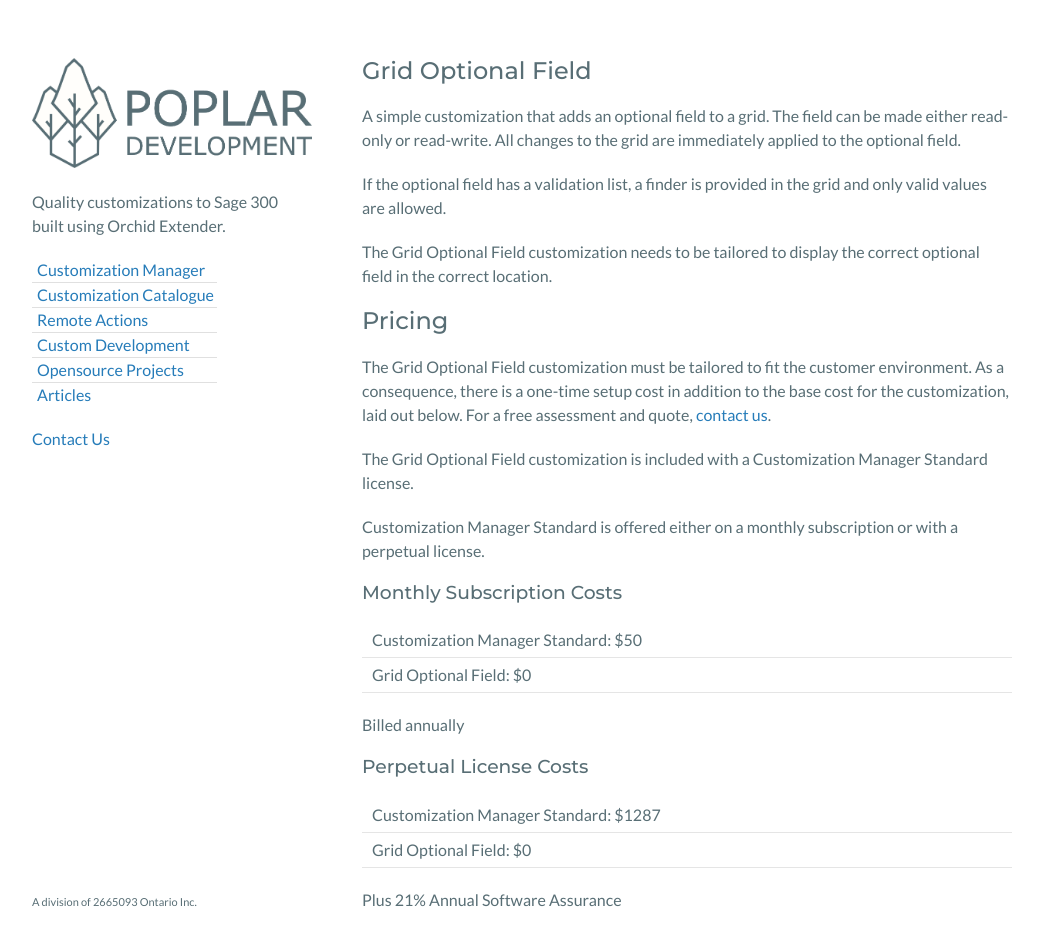
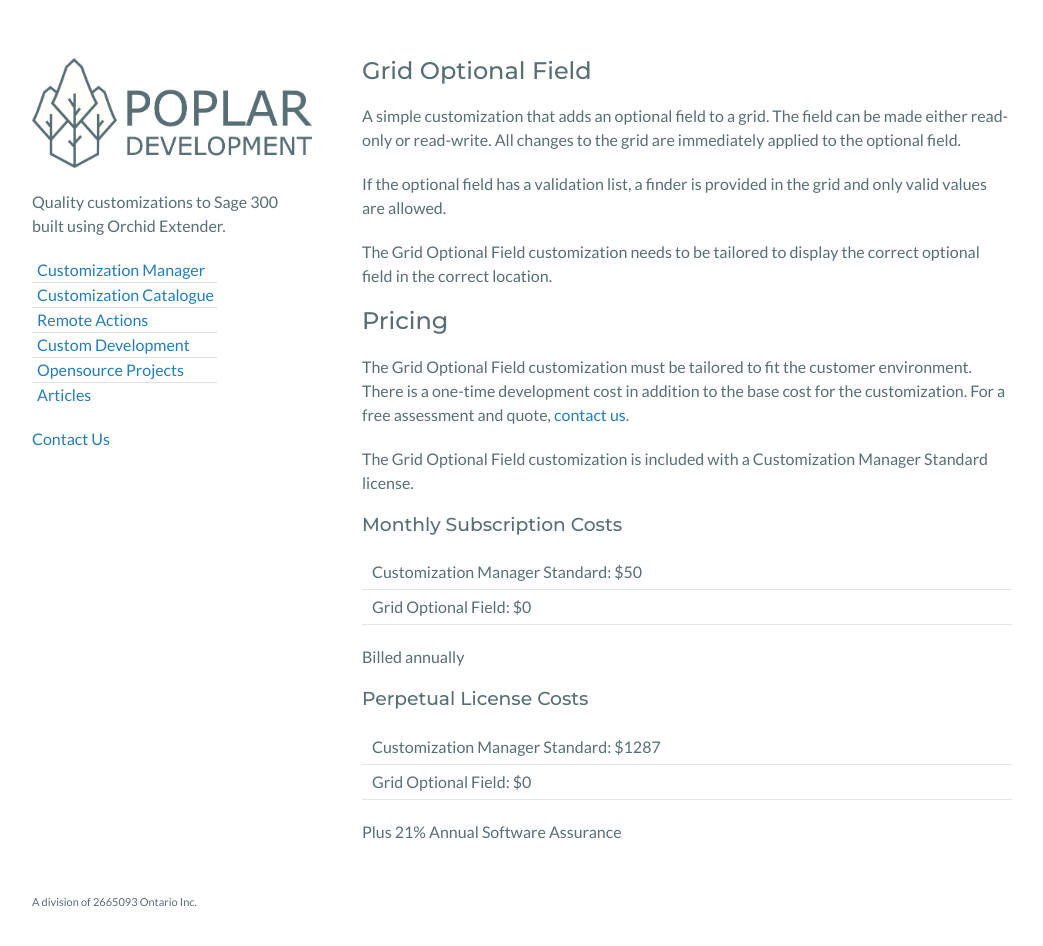
Before and after one commit to poplars-dev/poplars-dev.github.io, a Jekyll site: the page built from _customizations/poplar_gridoptf.md, in a window 1280 px wide and 982 px high. Shown: the top 946 px of the window, without its empty margins (118-1161 px from the left). Built offline with Jekyll 4.4.1, drawn with Linux system fonts in a browser that asks for light colours; a script that is not in the unit is left out.

Commit message:
simplify wording.

```diff
--- a/_includes/pricing.html
+++ b/_includes/pricing.html
@@ -2,17 +2,14 @@
 
 {% if page.format != "packaged" %}
 The {{ page.name }} customization must be tailored to fit the customer
-environment. As a consequence, there is a one-time setup cost in addition
-to the base cost for the customization, laid out below. For a free assessment
+environment. There is a one-time development cost in addition
+to the base cost for the customization. For a free assessment
 and quote,  <a href="mailto:chris@poplars.dev">contact us</a>.
 {% endif %}
 
 {% if page.monthly_cost == 0 %}
 The {{ page.name }} customization is included with a Customization Manager
 Standard license.
-
-Customization Manager Standard is offered either on a monthly
-subscription or with a perpetual license.
 {% else %}
     {% if page.perpetual_cost %}
 The {{ page.name }} customization is offered either on a monthly
@@ -30,7 +27,7 @@
 
 Billed annually
 
-{% if page.perpetual_cost %}
+{% if page.perpetual_cost or page.monthly_cost == 0 %}
 ### Perpetual License Costs
 
 | Customization Manager Standard: $1287
```
